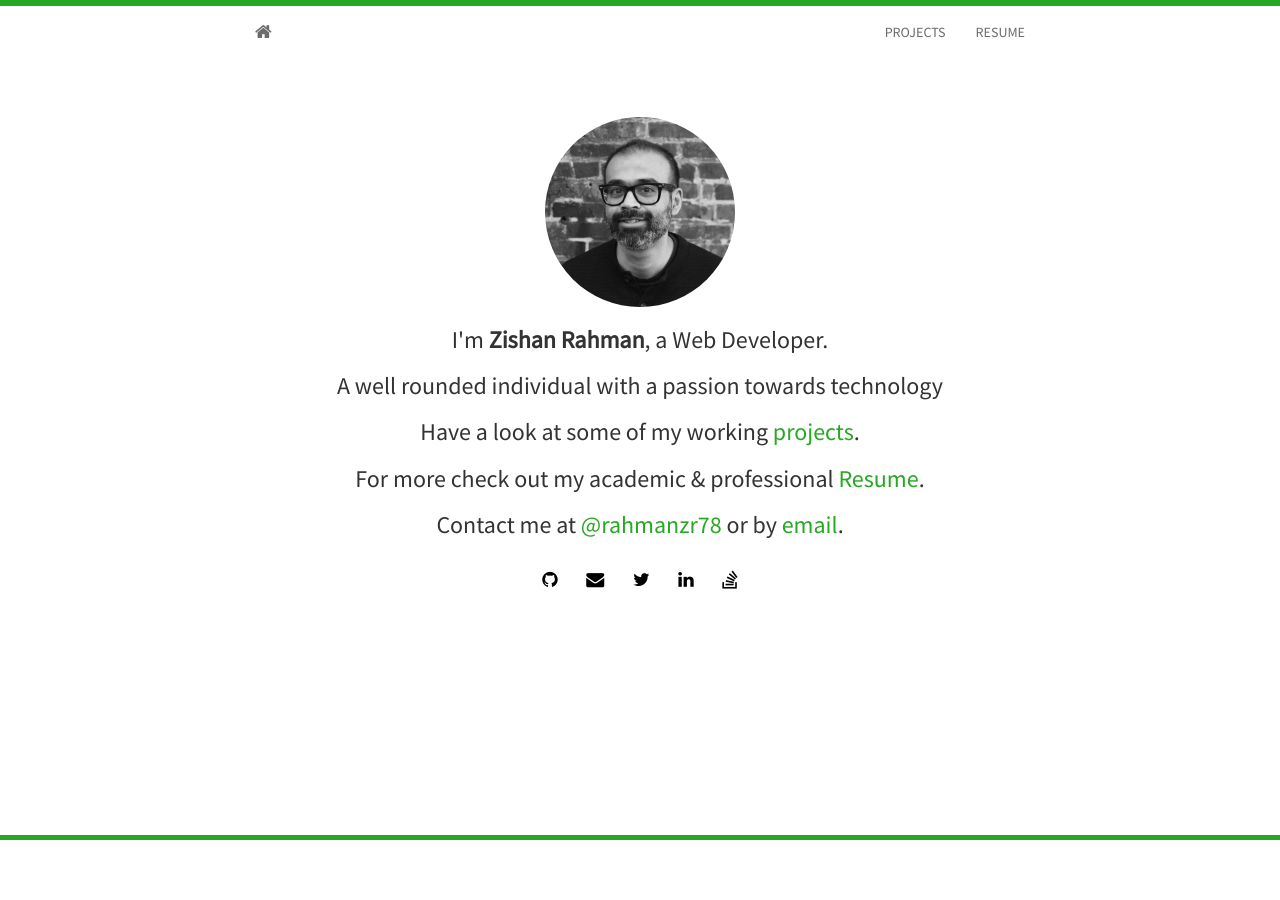
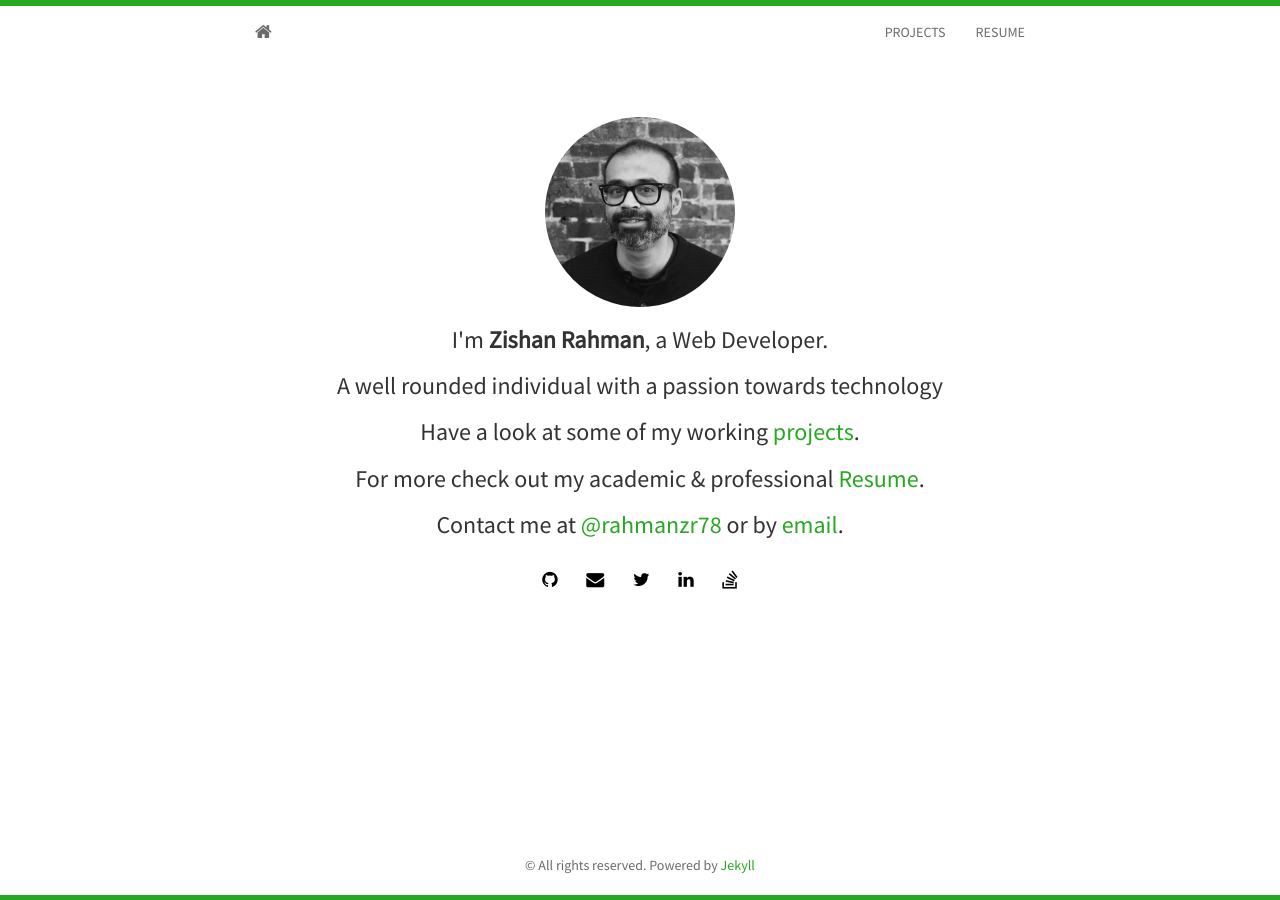
Before and after one commit to windsorbrown/windsorbrown.github.io, a Jekyll site: the page built from index.html, in a window 1280 px wide. Built offline with Jekyll 4.4.1, drawn with Linux system fonts in a browser that asks for light colours; nearby versions of some CDN libraries; Markdown is read by kramdown in place of the engine named in the settings; the list of posts is cut into pages by our own code.

```diff
--- a/_includes/footer.html
+++ b/_includes/footer.html
@@ -1,8 +1,8 @@
 <footer>
     <div id="footer">
         <div class="container">
-         <!--    <p class="text-muted">© All rights reserved. Powered by <a href="http://jekyllrb.com/">Jekyll</a> and
-            <a href="http://www.github.com/biomadeira/sustain">sustain</a> with ♥</p> -->
+            <p class="text-muted">© All rights reserved. Powered by <a href="http://jekyllrb.com/">Jekyll</a><!--  and
+            <a href="http://www.github.com/biomadeira/sustain">sustain</a> with ♥ --></p>
         </div>
     </div>
 </footer>
```
